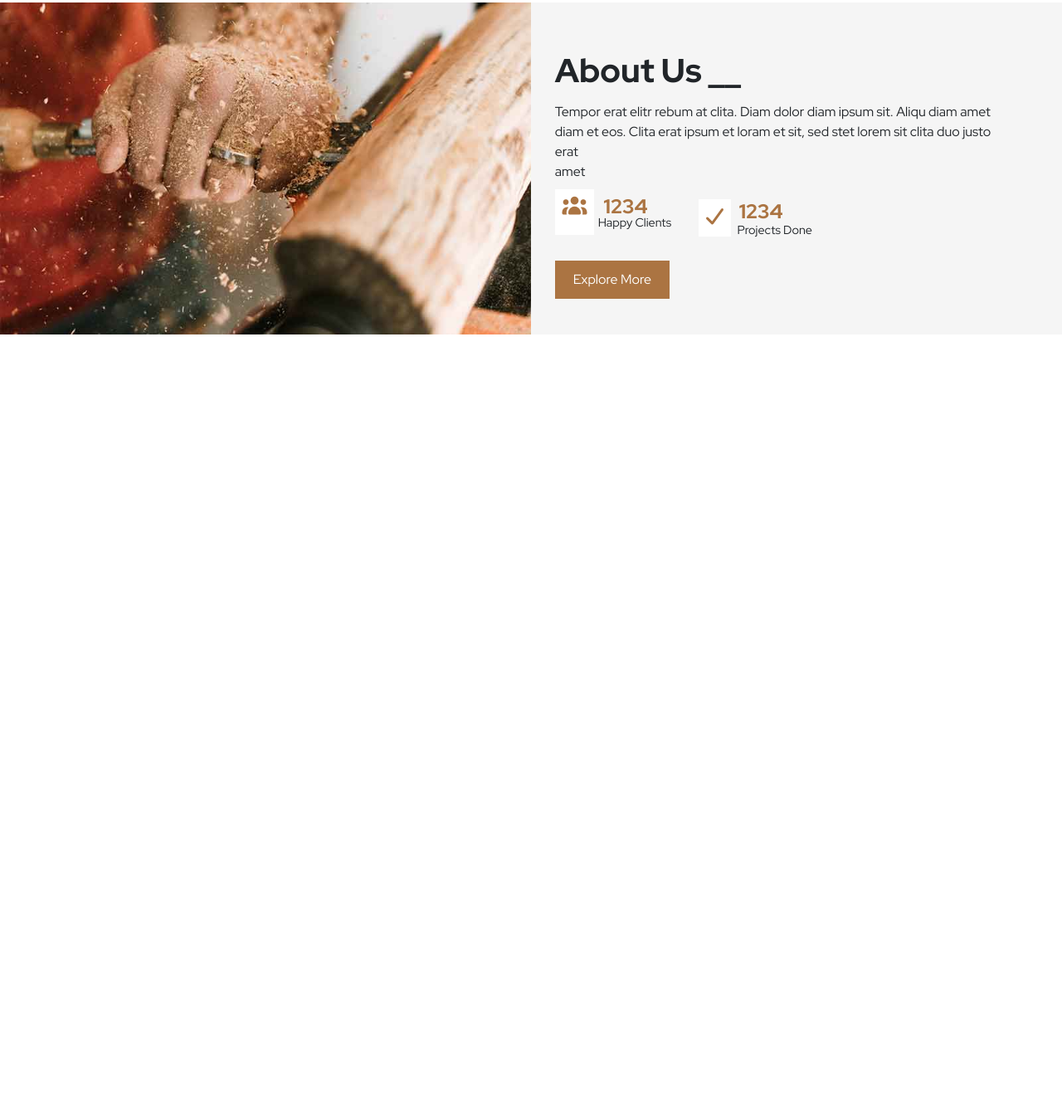
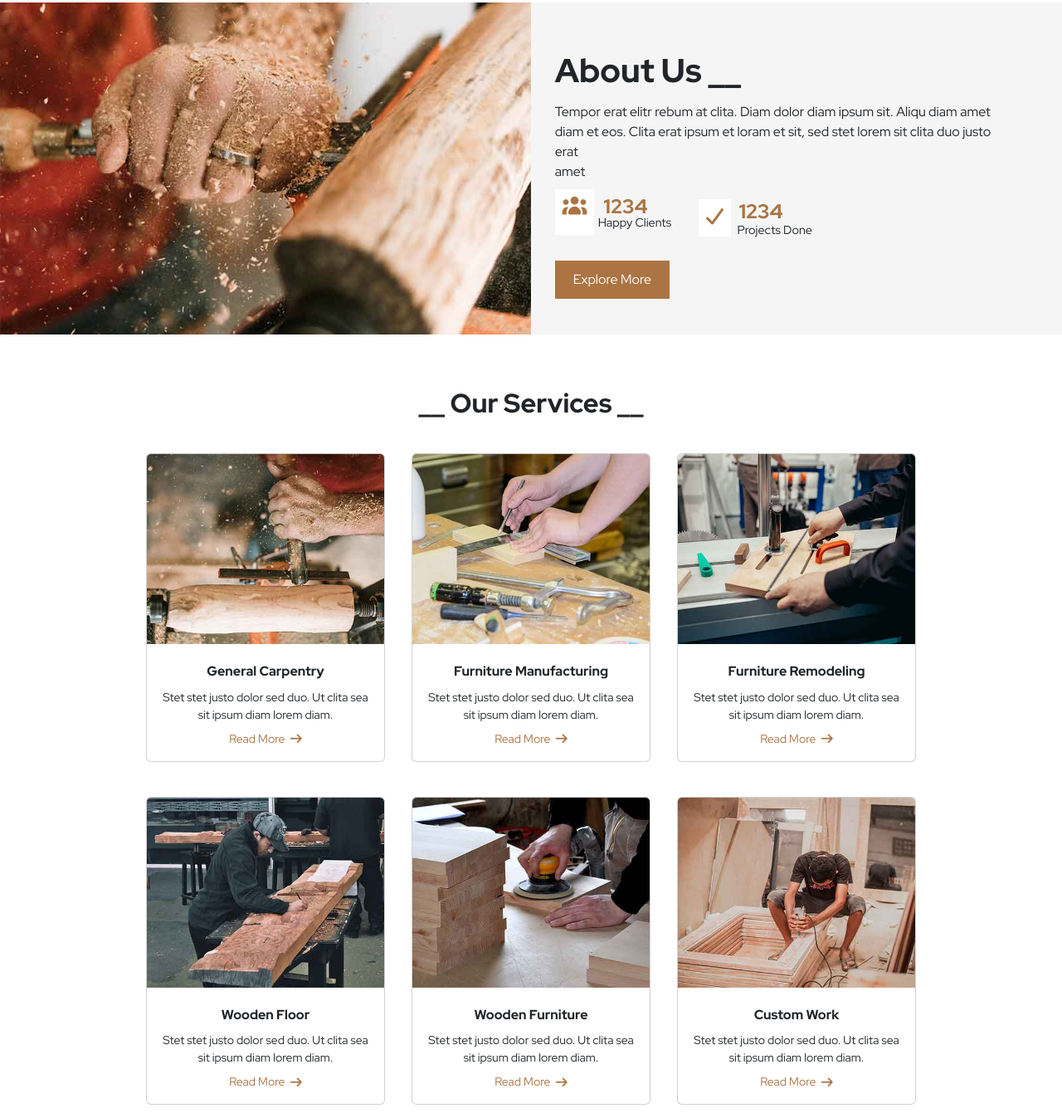
Before and after one commit to mohabrd/projet_remed_mohamed, a website: page index.html in a window 1280 px wide. Shown: the part 1337-2684 px from the top of the page at 83% size. Before the commit the page ends 1740 px from the top, so only its background shows below. Drawn offline with nearby package versions, Linux system fonts and the light colour scheme.

Commit message:
ajout de la section our services et de ses propriétés css

```diff
--- a/index.html
+++ b/index.html
@@ -209,6 +209,63 @@
                 </div>
             </div>
         </section>
+
+        <section class="our-services" style="margin-bottom: 5%;">
+            <h2 style="text-align:center; margin-top: 5%; font-weight: bolder;">__ Our Services __</h2>
+            <div class="container-fluid d-flex justify-content-center mt-5">
+                <div class="card" style="width: 18rem; margin: 2vh;">
+                    <img src="public/img/portfolio-4.jpg" class="card-img-top" alt="...">
+                    <div class="card-body">
+                        <p class="card-text text-center mt-1" style="font-weight: bolder; margin-bottom: 3.3%;">General Carpentry</p>
+                        <span style="font-size: 14px; display: flex; justify-content: center; text-align: center; opacity: 99%;">Stet stet justo dolor sed duo. Ut clita sea sit ipsum diam lorem diam.</span>
+                        <span style="font-size: 14px; display: flex; justify-content: center; text-align: center; color: #ab7442; margin-top: 3.3%;">Read More  <i class="fa-solid fa-arrow-right" style="display: flex; align-items: center; margin-left: 2.5%;"></i></span>
+                    </div>
+                </div>
+                <div class="card" style="width: 18rem; margin: 2vh;">
+                    <img src="public/img/portfolio-1.jpg" class="card-img-top" alt="...">
+                    <div class="card-body">
+                        <p class="card-text text-center mt-1" style="font-weight: bolder; margin-bottom: 3.3%;">Furniture Manufacturing</p>
+                        <span style="font-size: 14px; display: flex; justify-content: center; text-align: center; opacity: 99%;">Stet stet justo dolor sed duo. Ut clita sea sit ipsum diam lorem diam.</span>
+                        <span style="font-size: 14px; display: flex; justify-content: center; text-align: center; color: #ab7442; margin-top: 3.3%;">Read More  <i class="fa-solid fa-arrow-right" style="display: flex; align-items: center; margin-left: 2.5%;"></i></span>
+                    </div>
+                </div>
+                <div class="card" style="width: 18rem; margin: 2vh;">
+                    <img src="public/img/portfolio-2.jpg" class="card-img-top" alt="...">
+                    <div class="card-body">
+                        <p class="card-text text-center mt-1" style="font-weight: bolder; margin-bottom: 3.3%;">Furniture Remodeling</p>
+                        <span style="font-size: 14px; display: flex; justify-content: center; text-align: center; opacity: 99%;">Stet stet justo dolor sed duo. Ut clita sea sit ipsum diam lorem diam.</span>
+                        <span style="font-size: 14px; display: flex; justify-content: center; text-align: center; color: #ab7442; margin-top: 3.3%;">Read More  <i class="fa-solid fa-arrow-right" style="display: flex; align-items: center; margin-left: 2.5%;"></i></span>
+                    </div>
+                </div>
+            </div>
+            <div class="container-fluid d-flex justify-content-center mt-2">
+                <div class="card" style="width: 18rem; margin: 2vh;">
+                    <img src="public/img/portfolio-5.jpg" class="card-img-top" alt="...">
+                    <div class="card-body">
+                        <p class="card-text text-center mt-1" style="font-weight: bolder; margin-bottom: 3.3%;">Wooden Floor</p>
+                        <span style="font-size: 14px; display: flex; justify-content: center; text-align: center; opacity: 99%;">Stet stet justo dolor sed duo. Ut clita sea sit ipsum diam lorem diam.</span>
+                        <span style="font-size: 14px; display: flex; justify-content: center; text-align: center; color: #ab7442; margin-top: 3.3%;">Read More  <i class="fa-solid fa-arrow-right" style="display: flex; align-items: center; margin-left: 2.5%;"></i></span>
+                    </div>
+                </div>
+                <div class="card" style="width: 18rem; margin: 2vh;">
+                    <img src="public/img/portfolio-3.jpg" class="card-img-top" alt="...">
+                    <div class="card-body">
+                        <p class="card-text text-center mt-1" style="font-weight: bolder; margin-bottom: 3.3%;">Wooden Furniture</p>
+                        <span style="font-size: 14px; display: flex; justify-content: center; text-align: center; opacity: 99%;">Stet stet justo dolor sed duo. Ut clita sea sit ipsum diam lorem diam.</span>
+                        <span style="font-size: 14px; display: flex; justify-content: center; text-align: center; color: #ab7442; margin-top: 3.3%;">Read More  <i class="fa-solid fa-arrow-right" style="display: flex; align-items: center; margin-left: 2.5%;"></i></span>
+                    </div>
+                </div>
+                <div class="card" style="width: 18rem; margin: 2vh;">
+                    <img src="public/img/portfolio-6.jpg" class="card-img-top" alt="...">
+                    <div class="card-body">
+                        <p class="card-text text-center mt-1" style="font-weight: bolder; margin-bottom: 3.3%;">Custom Work</p>
+                        <span style="font-size: 14px; display: flex; justify-content: center; text-align: center; opacity: 99%;">Stet stet justo dolor sed duo. Ut clita sea sit ipsum diam lorem diam.</span>
+                        <span style="font-size: 14px; display: flex; justify-content: center; text-align: center; color: #ab7442; margin-top: 3.3%;">Read More  <i class="fa-solid fa-arrow-right" style="display: flex; align-items: center; margin-left: 2.5%;"></i></span>
+                    </div>
+                </div>
+            </div>
+        </section>
+
     </main>
 
 
--- a/src/sass/app.scss
+++ b/src/sass/app.scss
@@ -14,3 +14,4 @@ $fa-font-path : "../../node_modules/@fortawesome/fontawesome-free/webfonts";
 // Modules
 @import "./modules/section_home";
 @import "./modules/section_about";
+@import "./modules/section_services";
--- /dev/null
+++ b/src/sass/modules/_section_services.scss
@@ -0,0 +1,11 @@
+* {
+    font-family: "redhat";
+}
+
+body {
+    margin: 0;
+    padding: 0;
+    height: 100vh;
+    width: 100vw;
+    overflow-x: hidden;
+}
```
Also changed, not shown: public/css/app.css.
